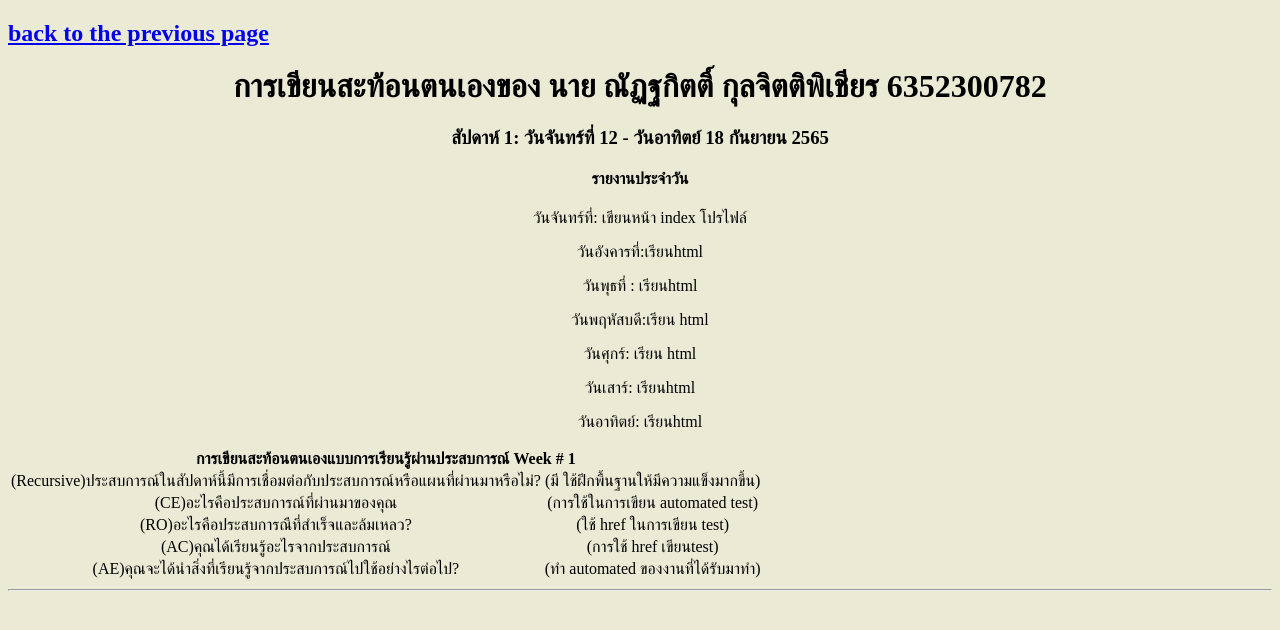
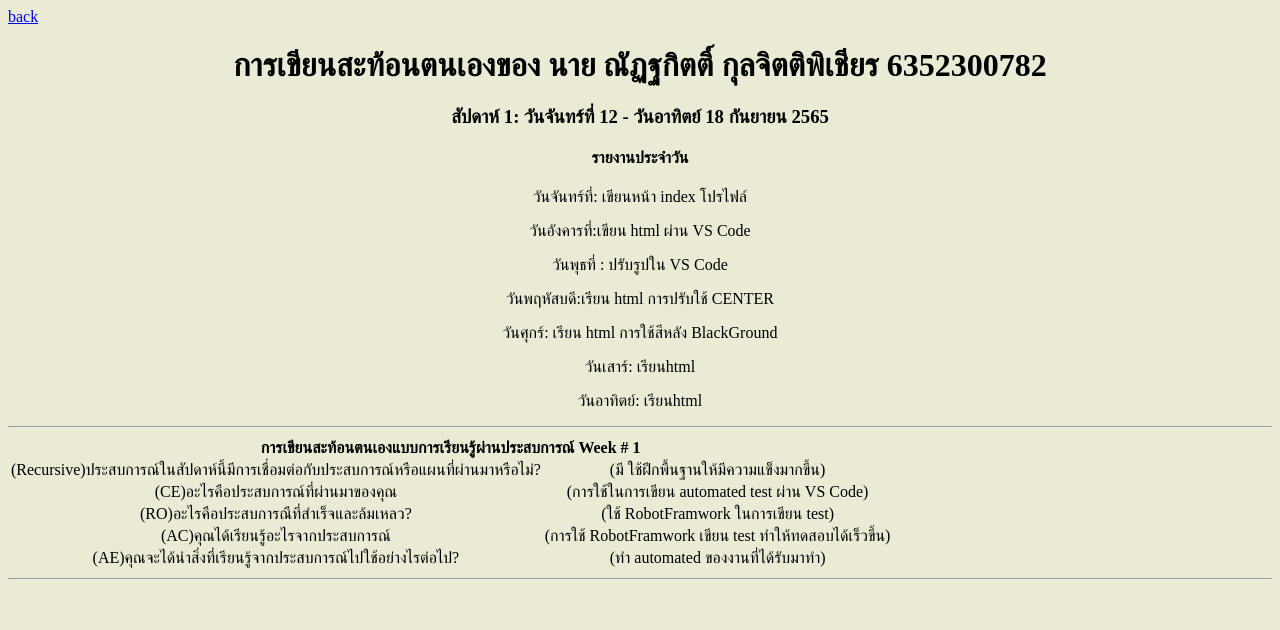
Before and after one commit to Nuttakit6145/Nuttakit-Kuljittipichian, a plain HTML site: page ReportWeek01.html in a window 1280 px wide. Drawn offline with Linux system fonts and the light colour scheme.

Commit message:
Add files via upload

```diff
--- a/ReportWeek01.html
+++ b/ReportWeek01.html
@@ -6,7 +6,7 @@
 <title>เขียนสะท้อนตนเองของ ณัฏฐกิตติ์ กุลจิตติพิเชียร</title>
 </head>
 <body>
-<h2><a href="index.html"> back to the previous page</a></h2>
+<a href="index.html"> back </a>
 <div style="text-align:center">
 <h1>การเขียนสะท้อนตนเองของ นาย ณัฏฐกิตติ์ กุลจิตติพิเชียร 6352300782</h1>
 </div>
@@ -14,13 +14,14 @@
 <h3>สัปดาห์ 1: วันจันทร์ที่  12 - วันอาทิตย์ 18 กันยายน 2565 </h3>
 <h4> รายงานประจำวัน </h4>
 <p>วันจันทร์ที่: เขียนหน้า index โปรไฟล์  </p>
-<p>วันอังคารที่:เรียนhtml  </p>
-<p>วันพุธที่ : เรียนhtml </p>
-<p>วันพฤหัสบดี:เรียน html </p>
-<p>วันศุกร์: เรียน html</p>
+<p>วันอังคารที่:เขียน html ผ่าน VS Code   </p>
+<p>วันพุธที่ : ปรับรูปใน VS Code  </p>
+<p>วันพฤหัสบดี:เรียน html การปรับใช้ CENTER </p>
+<p>วันศุกร์: เรียน html การใช้สีหลัง BlackGround </p>
 <p>วันเสาร์: เรียนhtml </p>
 <p>วันอาทิตย์: เรียนhtml </p>
 </div>
+<hr>
 <div class="WeeklyReport" style="text-align:center" >
 <table>
 <thead>
@@ -35,15 +36,15 @@
 </tr>
 <tr>
 <td>(CE)อะไรคือประสบการณ์ที่ผ่านมาของคุณ</td>
-<td>(การใช้ในการเขียน automated test)</td>
+<td>(การใช้ในการเขียน automated test ผ่าน VS Code)</td>
 </tr>
 <tr>
 <td>(RO)อะไรคือประสบการณืที่สำเร็จและล้มเหลว?</td>
-<td>(ใช้ href ในการเขียน test)</td>
+<td>(ใช้ RobotFramwork ในการเขียน test)</td>
 </tr>
 <tr>
 <td>(AC)คุณได้เรียนรู้อะไรจากประสบการณ์</td>
-<td>(การใช้ href เขียนtest)</td>
+<td>(การใช้ RobotFramwork เขียน test ทำให้ทดสอบได้เร็วขึ้น)</td>
 </tr>
 <tr>
 <td>(AE)คุณจะได้นำสิ่งที่เรียนรู้จากประสบการณ์ไปใช้อย่างไรต่อไป?</td>
```
Also changed, not shown: Contact.html (+2 -1 lines), index.html (+5 -6 lines).
